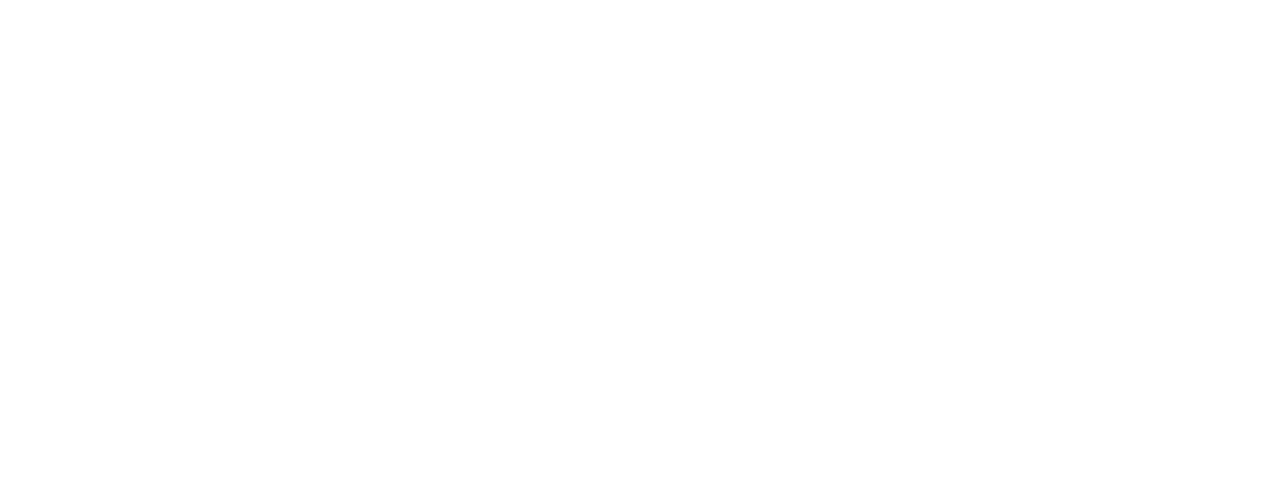
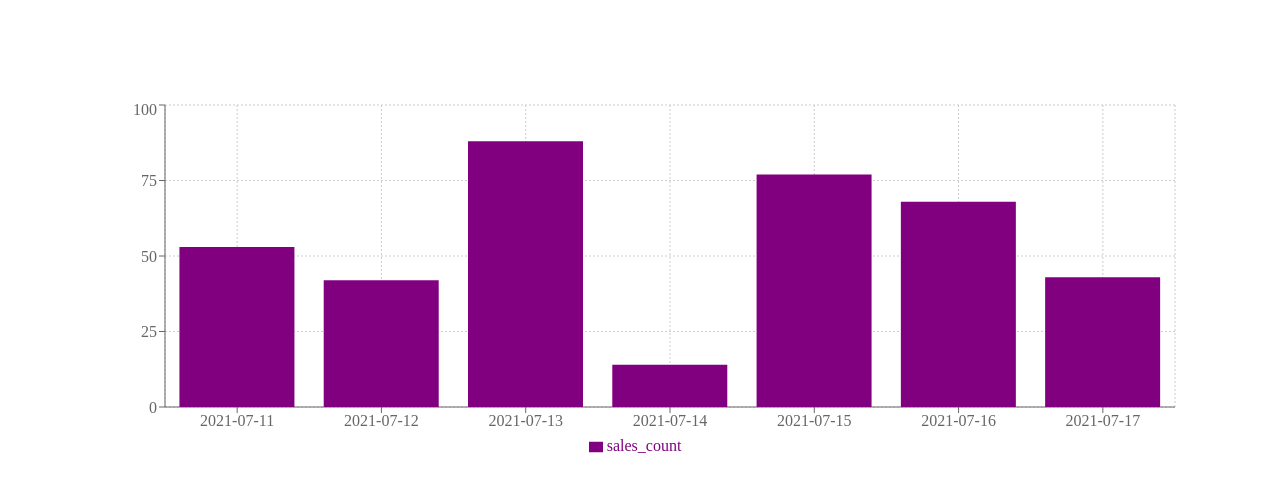
Before and after one commit to surajphedin-job-interviews/darsetech, a React (Vite) app: page / in a window 1280 px wide. Shown: the top 492 px of the page. Built offline with nearby package versions, Linux system fonts and the light colour scheme.

Commit message:
feat: complete question-8

```diff
--- a/package.json
+++ b/package.json
@@ -10,7 +10,8 @@
   },
   "dependencies": {
     "react": "^18.2.0",
-    "react-dom": "^18.2.0"
+    "react-dom": "^18.2.0",
+    "recharts": "^2.1.13"
   },
   "devDependencies": {
     "@types/react": "^18.0.17",
--- a/src/App.tsx
+++ b/src/App.tsx
@@ -1,5 +1,74 @@
+import {
+  Bar,
+  BarChart,
+  CartesianGrid,
+  Legend,
+  ResponsiveContainer,
+  Tooltip,
+  XAxis,
+  YAxis,
+} from "recharts";
+
+const data = [
+  {
+    date: "2021-07-11",
+    sales_count: 53,
+  },
+
+  {
+    date: "2021-07-12",
+
+    sales_count: 42,
+  },
+
+  {
+    date: "2021-07-13",
+
+    sales_count: 88,
+  },
+
+  {
+    date: "2021-07-14",
+
+    sales_count: 14,
+  },
+
+  {
+    date: "2021-07-15",
+    sales_count: 77,
+  },
+
+  {
+    date: "2021-07-16",
+    sales_count: 68,
+  },
+
+  {
+    date: "2021-07-17",
+    sales_count: 43,
+  },
+];
+
 function App() {
-  return <div></div>;
+  return (
+    <div
+      style={{
+        padding: "100px",
+      }}
+    >
+      <ResponsiveContainer width={"100%"} aspect={3}>
+        <BarChart data={data}>
+          <CartesianGrid strokeDasharray={2}></CartesianGrid>
+          <XAxis dataKey={"date"} interval="preserveStartEnd"></XAxis>
+          <YAxis></YAxis>
+          <Tooltip></Tooltip>
+
+          <Legend></Legend>
+          <Bar type="" dataKey={"sales_count"} fill="purple" />
+        </BarChart>
+      </ResponsiveContainer>
+    </div>
+  );
 }
 
 export default App;
```
Also changed, not shown: 1 other file (tests, documents, lock files or other folders).
